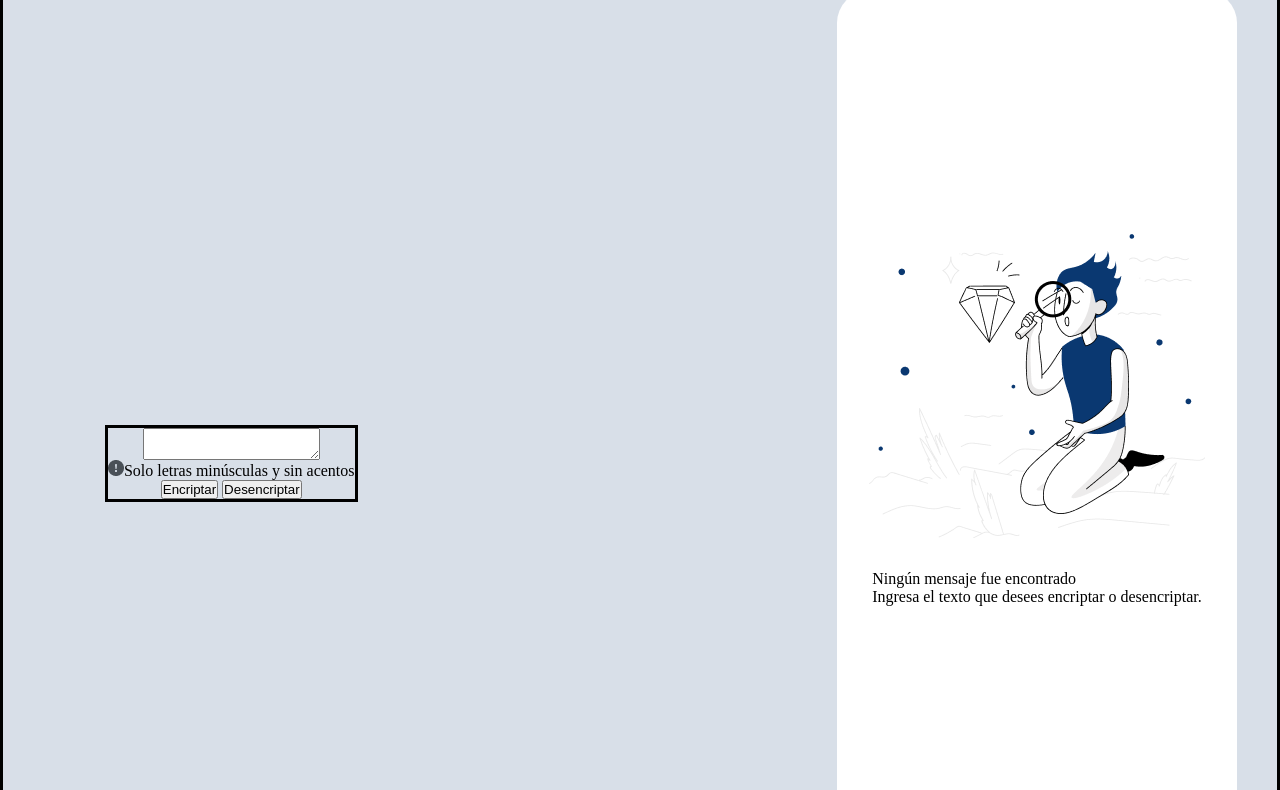
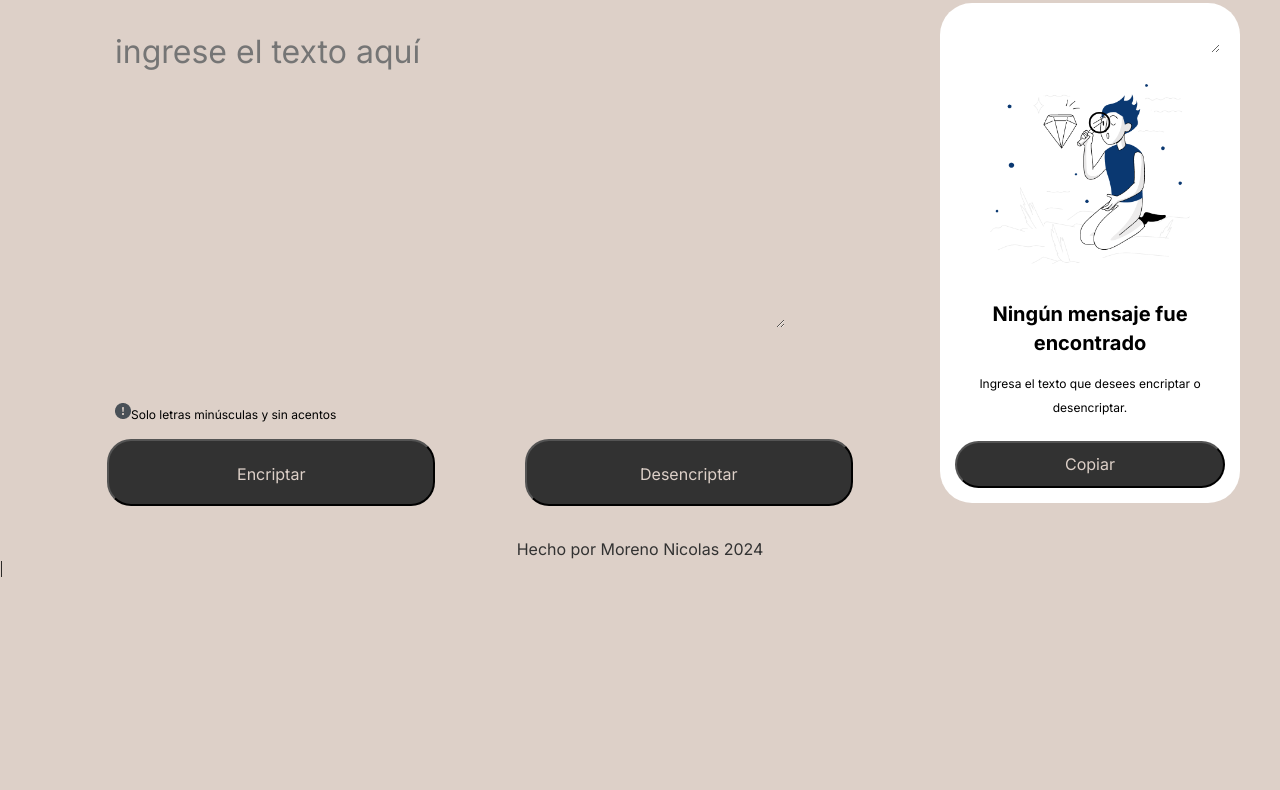
Before and after one commit to morenonicolas950/encriptador-de-texto, a plain HTML site: page principal.html in a window 1280 px wide. Shown: the part 79-869 px from the top of the page. After the commit the page ends 800 px from the top, so only its background shows below. Drawn offline with Linux system fonts and the light colour scheme.

Commit message:
version final de html y css

```diff
--- a/principal.html
+++ b/principal.html
@@ -12,23 +12,29 @@
     </header>
     <main>
     <section class="contenido">
-        <textarea class=""></textarea>
-        <p><img src="./assets/Vector.png" alt="signo de atención">Solo letras minúsculas y sin acentos</p>
-        <div>
-            <button id="btnEncriptar">Encriptar</button>
-            <button id="btnDesencriptar">Desencriptar</button>
+        <div class="contenido__texto">
+            <textarea class="contenido__texto__textarea" placeholder="ingrese el texto aquí"></textarea>
+        </div>
+        <div class="contenido__inferior">
+            <p class="contenido__inferior__parrafo"><img src="./assets/Vector.png" alt="signo de atención">Solo letras minúsculas y sin acentos</p>
+            <div class="contenido__inferior__botones">
+                <button class="contenido__inferior__botones__forma" >Encriptar</button>
+                <button class="contenido__inferior__botones__forma" >Desencriptar</button>
+            </div>
         </div>
     </section>
     <div class="contenedorlateral">
+        <textarea class="contenedorlateral__textarea"></textarea>
         <img class="contenedorlateral__imagen" src="./assets/Muñeco.png" alt="persona mirando con una lupa">
         <div class="contenedorlateral__parrafos">
             <p class="contenedorLateral__parrafoSuperior">Ningún mensaje fue encontrado</p>
             <p class="contenedorLateral__parrafoInferior">Ingresa el texto que desees encriptar o desencriptar.</p>
         </div>
+        <button class="contenedorlateral__btncopiar">Copiar</button>
     </div>
     </main>
     <footer>
-        <p>Hecho por Moreno Nicolas 2024</p>
+        <p class="footer__parrafo">Hecho por Moreno Nicolas 2024</p>
     </footer>
     <script src="app.js"></script>
 </body>
--- a/style.css
+++ b/style.css
@@ -1,53 +1,178 @@
+@import url('https://fonts.googleapis.com/css2?family=Inter:ital,opsz,wght@0,14..32,100..900;1,14..32,100..900&family=Krona+One&family=Montserrat:ital,wght@0,100..900;1,100..900&display=swap');
+:root{
+    --color-primario: #DDD0C8;
+    --color-secundario: #323232;
+}
+
 * {
     margin: 0;
     padding: 0;
 }
 
 body{
-    height: 100vh;
-    background-color: #D8DFE8;
+    height: 100%;
+    background-color: var(--color-primario);
     box-sizing: border-box;
-    color: #000000;
 }
 
 main{
-    border: solid;
     display: flex;
-    align-items: center;
     justify-content: space-between;
+    gap: 20px;
 }
 
 .contenido{
-    border: solid;
+    width: 800px;
     display: flex;
     flex-direction: column;
-    align-items: center;
-    justify-content: space-between;
-    margin-left: 8%;
+    margin-left: 80px;
+    gap: 40px;
+
+}
+
+.contenido__texto{
+    margin-top: 5px;
+    width: 702px;
+}
+
+
+
+.contenido__texto__textarea{
+    margin: 35px;
+    width: 670px;
+    height: 300px;
+    display: block;
+    border: 0;
+    background-color: var(--color-primario);
+    font-family: Inter;
+    font-size: 32px;
+    font-weight: 400;
+    line-height: 48px;
+    text-align: left;
+    color: var(--color-fuente);
+}
+
+.contenido__texto__textarea:focus{
+    outline: none;
+}
+
+.contenido__inferior__parrafo{
+    font-family: Inter;
+    font-size: 12px;
+    font-weight: 400;
+    line-height: 18px;
+    text-align: left;
+    margin-left: 35px;
+    margin-bottom: 5px;
+}
+
+.contenido__inferior__botones{
+    display: flex;
+    gap: 35px;
+    height: 90px;
+    justify-content: space-around;
+    box-sizing: border-box;
+
+
+}
+
+.contenido__inferior__botones__forma{
+    margin: 10px;
+    width: 328px;
+    height: 67px;
+    border-radius: 24px;
+    text-align: center;
+    padding: 24px;
+    font-family: Inter;
+    font-size: 16px;
+    font-weight: 400;
+    line-height: 19.36px;
+    text-align: center;
+    background-color: var(--color-secundario);
+    color: var(--color-primario)
+}
+.contenido__inferior__botones__forma:hover{
+    font-size: 18px;
+    width: 333px;
+    height: 70px;
 }
 
 .contenedorlateral{
     background-color: #FFFFFF;
-    height: 944px;
-    width: 400px;
+    margin: 15px 40px 15px 0px;
+    height: 500px;
+    width: 300px;
     display: flex;
-    align-items: center;
     flex-direction: column;
+    justify-content: space-around;
     border-radius: 32px;
-    margin-right: 40px;
-    gap: 32px;
+
+    box-sizing: border-box;
+}
+.contenedorlateral__textarea{
+    margin: 20px;
+    height: auto;
+    border: none;
+}
+.contenedorlateral__textarea:focus{
+    outline: none;
 }
 
 .contenedorlateral__imagen{
-    margin: 243px 32px 0px 32px;
-    width: 336px;
-    height: 304px;
+    height: auto;
+    width: auto;
+    margin: 10px 50px;
 
 }
 
 .contenedorlateral__parrafos{
-    margin: 0px 32px 243px 32px;
+
+    margin: 20px;
+    display: flex;
+    flex-direction: column;
+    gap: 10px;
 }
+
+.contenedorLateral__parrafoSuperior{
+    font-family: Inter;
+    font-size: 20px;
+    font-weight: 700;
+    line-height: 28.8px;
+    text-align: center;
+    padding: 5px;
+
+}
+
+.contenedorLateral__parrafoInferior{
+
+    font-family: Inter;
+    font-size: 12px;
+    font-weight: 400;
+    line-height: 24px;
+    text-align: center;
+
+}
+
+.contenedorlateral__btncopiar{
+
+    width: 270px;
+    height: 47px;
+    border-radius: 24px;
+    text-align: center;
+    margin: 0 0 15px 15px;
+    background-color: var(--color-secundario);
+    font-family: Inter;
+    font-size: 16px;
+    font-weight: 400;
+    color:var(--color-primario);
+}
+
+.contenedorlateral__btncopiar:hover{
+    width: 272px;
+    height: 49px;
+    font-size: 17px;
+}
+
 .logo{
 
     margin-top: 15px;
@@ -55,5 +180,13 @@ main{
 }
 
 footer{
-    border: solid;
+    margin-top: 20px;
 }
+
+.footer__parrafo{
+    text-align: center;
+    font-family: Inter;
+    font-size: 16px;
+    font-weight: 400;
+    color:var(--color-secundario)
+}
```
Also changed, not shown: secundiaria.html (deleted, +0 -28 lines).
